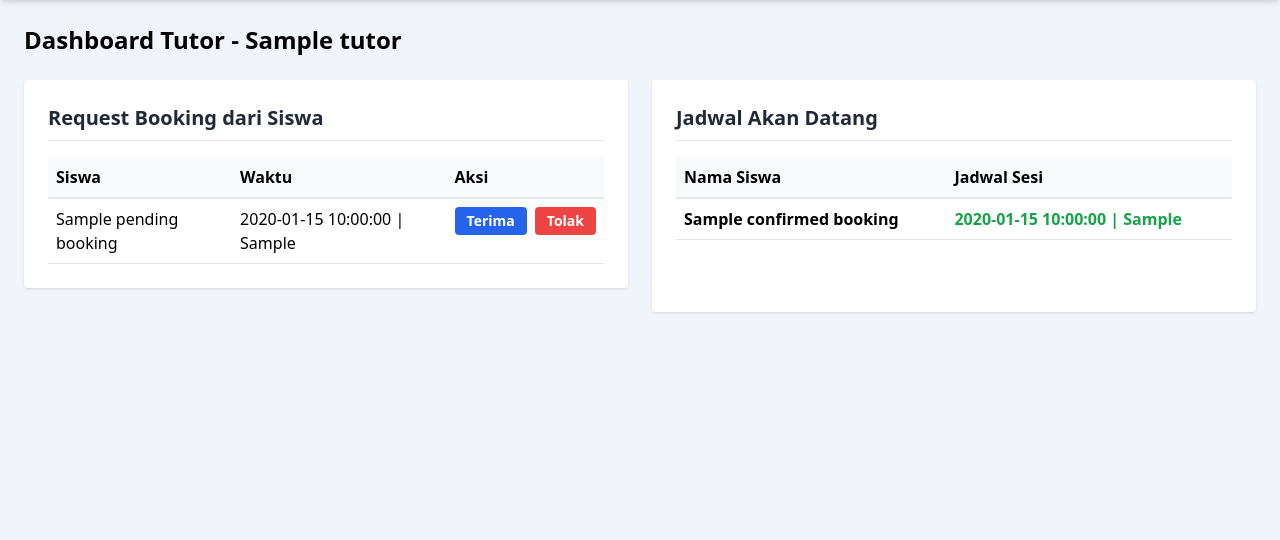
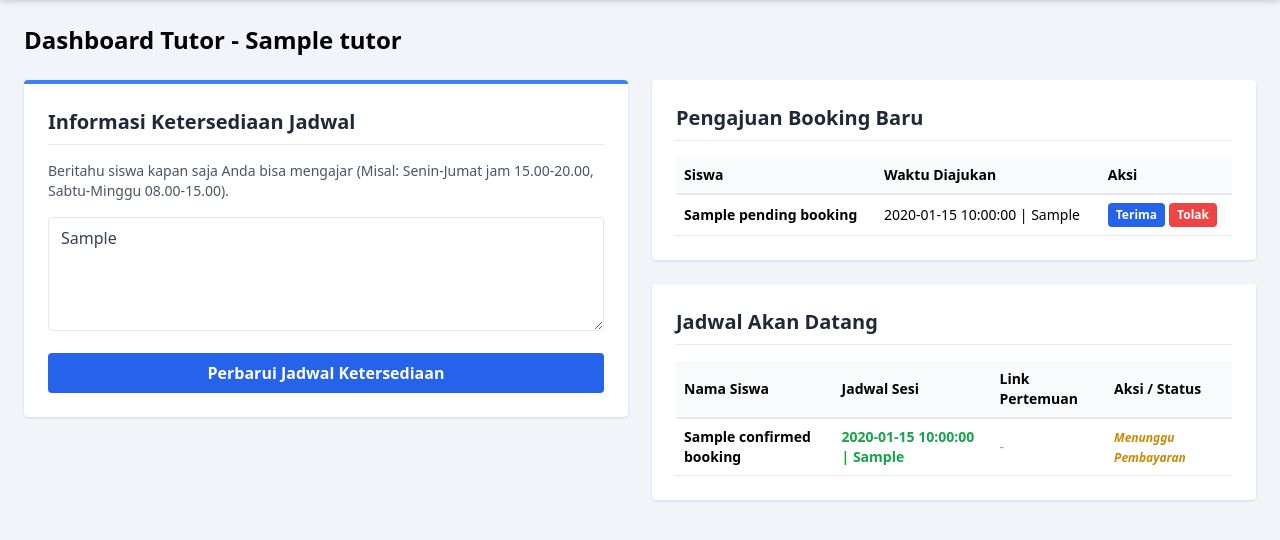
Before and after one commit to Satrialasa/Projek_Pemrograman, a Flask app: template templates/tutor.html in a window 1280 px wide. Shown: the part 64-604 px from the top of the page. Run offline with Flask 3, Linux system fonts and the light colour scheme; the template is opened without the code that fills it: most values are stand-ins (such as "Sample title", 1, 10 or a date in 2020); some libraries are stand-ins or nearby versions.

Commit message:
update code

```diff
--- a/templates/tutor.html
+++ b/templates/tutor.html
@@ -2,27 +2,40 @@
 {% block content %}
 <h2 class="text-2xl font-bold mb-6">Dashboard Tutor - {{ tutor.nama }}</h2>
 <div class="grid grid-cols-1 md:grid-cols-2 gap-6">
-    <div class="bg-white p-6 rounded shadow mb-6">
-        <h3 class="text-xl font-bold mb-4 text-gray-800 border-b pb-2">Request Booking dari Siswa</h3>
-        <table class="w-full text-left border-collapse">
+
+    <div class="flex flex-col gap-6">
+        <div class="bg-white p-6 rounded shadow border-t-4 border-blue-500">
+            <h3 class="text-xl font-bold mb-4 text-gray-800 border-b pb-2">Informasi Ketersediaan Jadwal</h3>
+            <p class="text-sm text-gray-600 mb-4">Beritahu siswa kapan saja Anda bisa mengajar (Misal: Senin-Jumat jam 15.00-20.00, Sabtu-Minggu 08.00-15.00).</p>
+            <form method="POST" action="/atur_jadwal">
+                <textarea name="jadwal_ketersediaan" rows="4" class="w-full px-3 py-2 border rounded focus:outline-none focus:ring-2 focus:ring-blue-500 text-gray-700 mb-4" placeholder="Tuliskan jadwal kosong Anda di sini...">{{ tutor.jadwal_ketersediaan }}</textarea>
+                <button type="submit" class="w-full bg-blue-600 text-white font-bold py-2 rounded hover:bg-blue-700 transition duration-200">Perbarui Jadwal Ketersediaan</button>
+            </form>
+        </div>
+    </div>
+
+    <div class="flex flex-col gap-6">
+        <div class="bg-white p-6 rounded shadow">
+            <h3 class="text-xl font-bold mb-4 text-gray-800 border-b pb-2">Pengajuan Booking Baru</h3>
+            <table class="w-full text-left border-collapse text-sm">
                 <thead class="bg-gray-50 border-b-2">
                     <tr>
                         <th class="py-2 px-2">Siswa</th>
-                    <th class="py-2 px-2">Waktu</th>
+                        <th class="py-2 px-2">Waktu Diajukan</th>
                         <th class="py-2 px-2">Aksi</th>
                     </tr>
                 </thead>
                 <tbody>
                     {% for p in pending_bookings %}
                     <tr class="border-b">
-                    <td class="py-2 px-2">{{ p.siswa_nama }}</td>
+                        <td class="py-2 px-2 font-semibold">{{ p.siswa_nama }}</td>
                         <td class="py-2 px-2">{{ p.tanggal }} | {{ p.waktu_mulai }}</td>
-                    <td class="py-2 px-2 flex gap-2">
+                        <td class="py-2 px-2 flex gap-1">
                             <form method="POST" action="/confirm/{{ p.id_sesi }}/terima">
-                            <button class="bg-blue-600 text-white px-3 py-1 rounded text-sm font-bold">Terima</button>
+                                <button class="bg-blue-600 text-white px-2 py-1 rounded text-xs font-bold hover:bg-blue-700">Terima</button>
                             </form>
                             <form method="POST" action="/confirm/{{ p.id_sesi }}/tolak">
-                            <button class="bg-red-500 text-white px-3 py-1 rounded text-sm font-bold">Tolak</button>
+                                <button class="bg-red-500 text-white px-2 py-1 rounded text-xs font-bold hover:bg-red-600">Tolak</button>
                             </form>
                         </td>
                     </tr>
@@ -35,24 +48,43 @@
 
         <div class="bg-white p-6 rounded shadow">
             <h3 class="text-xl font-bold mb-4 text-gray-800 border-b pb-2">Jadwal Akan Datang</h3>
-        <table class="w-full text-left border-collapse">
+            <table class="w-full text-left border-collapse text-sm">
                 <thead class="bg-gray-50 border-b-2">
                     <tr>
                         <th class="py-2 px-2">Nama Siswa</th>
                         <th class="py-2 px-2">Jadwal Sesi</th>
+                        <th class="py-2 px-2">Link Pertemuan</th>
+                        <th class="py-2 px-2">Aksi / Status</th>
                     </tr>
                 </thead>
                 <tbody>
                     {% for c in confirmed_bookings %}
-                <tr class="border-b">
+                    <tr class="border-b hover:bg-gray-50">
                         <td class="py-2 px-2 font-semibold">{{ c.siswa_nama }}</td>
                         <td class="py-2 px-2 font-bold text-green-600">{{ c.tanggal }} | {{ c.waktu_mulai }}</td>
+                        <td class="py-2 px-2">
+                            {% if c.status_sesi == 'Dikonfirmasi' %}
+                                <a href="{{ c.link_meet }}" target="_blank" class="text-blue-600 hover:underline font-semibold">Buka Link</a>
+                            {% else %}
+                                <span class="text-gray-400">-</span>
+                            {% endif %}
+                        </td>
+                        <td class="py-2 px-2">
+                            {% if c.status_sesi == 'Menunggu Pembayaran' %}
+                                <span class="text-yellow-600 font-bold text-xs italic">Menunggu Pembayaran</span>
+                            {% elif c.status_sesi == 'Dikonfirmasi' %}
+                                <form method="POST" action="/selesai/{{ c.id_sesi }}">
+                                    <button class="bg-green-600 text-white px-3 py-1 rounded text-xs font-bold hover:bg-green-700">Selesai</button>
+                                </form>
+                            {% endif %}
+                        </td>
                     </tr>
                     {% else %}
-                    <tr><td colspan="2" class="py-4 text-gray-500 text-center">Belum ada jadwal pasti.</td></tr>
+                        <tr><td colspan="4" class="py-4 text-gray-500 text-center">Belum ada jadwal pasti.</td></tr>
                     {% endfor %}
                 </tbody>
             </table>
         </div>
     </div>
+</div>
 {% endblock %}
```
Lines whose indentation alone changed are shown as unchanged.
